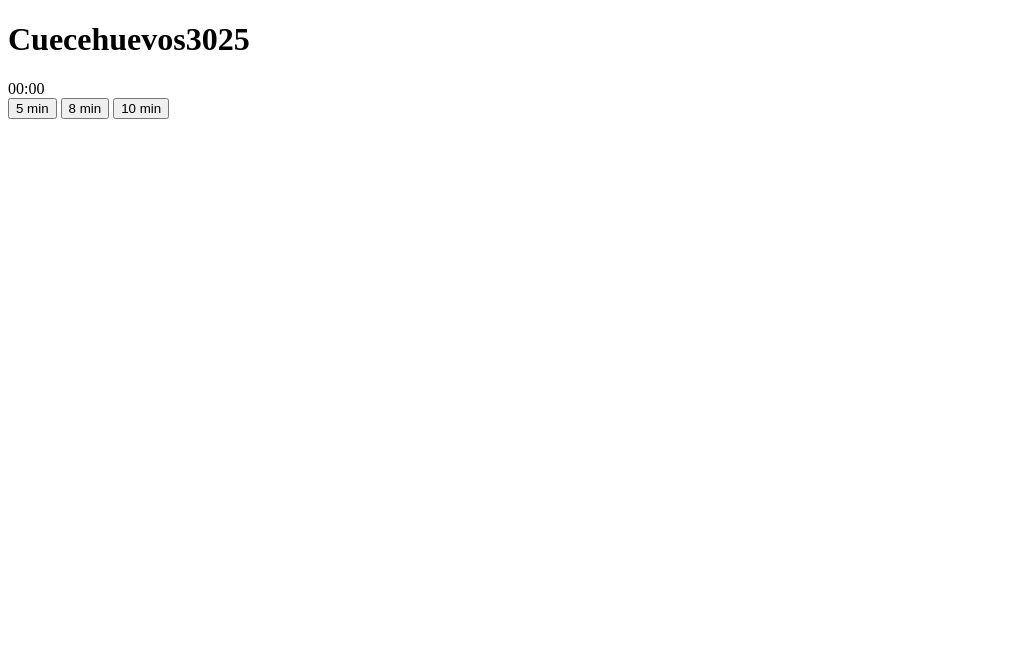
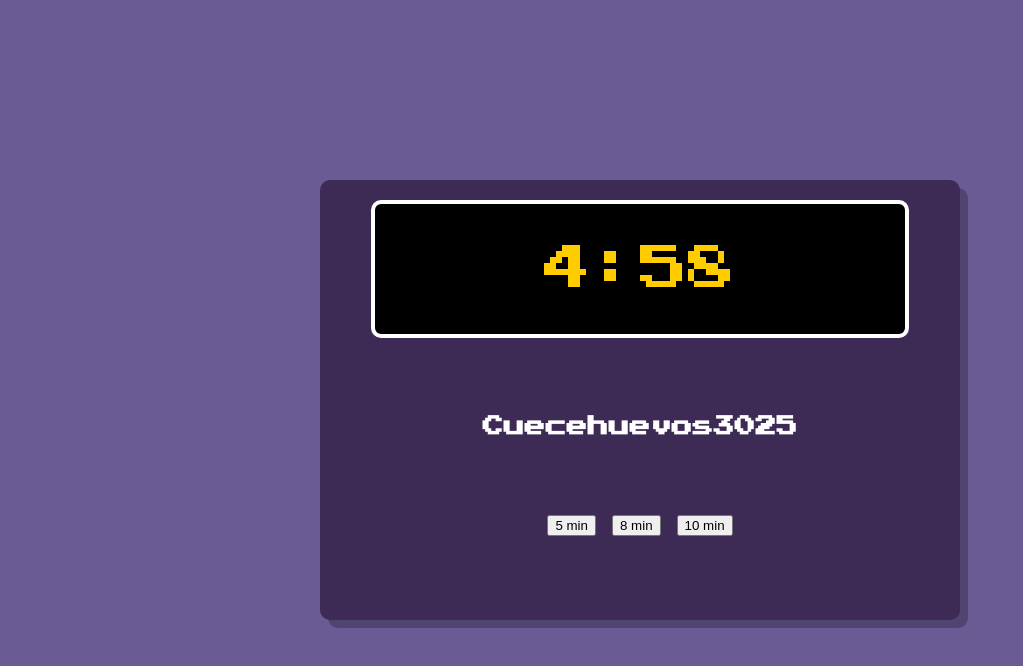
Before and after one commit to isarojodev/cuenta-huevo, a plain HTML site: page index.html in a window 1280 px wide. Both pictures are taken after a click on the button "5 min". Shown: the whole page, without its empty margins (0-1023 px from the left). Drawn offline with Linux system fonts and the light colour scheme.

Commit message:
funcionalidad con JS, falta terminar css

```diff
--- a/script.js
+++ b/script.js
@@ -0,0 +1,34 @@
+// Seleccionar elementos
+const timerDisplay = document.getElementById('timer');
+const btn5min = document.getElementById('btn-5min');
+const btn8min = document.getElementById('btn-8min');
+const btn10min = document.getElementById('btn-10min');
+
+let countdown;
+
+// Función para iniciar el temporizador
+function startTimer(minutes) {
+    const now = Date.now();
+    const then = now + minutes * 60 * 1000;
+
+    clearInterval(countdown);
+
+    countdown = setInterval(() => {
+        const secondsLeft = Math.round((then - Date.now()) / 1000);
+
+        if (secondsLeft < 0) {
+            clearInterval(countdown);
+            timerDisplay.textContent = '¡Listo!';
+            return;
+        }
+
+        const minutesLeft = Math.floor(secondsLeft / 60);
+        const seconds = secondsLeft % 60;
+        timerDisplay.textContent = `${minutesLeft}:${seconds < 10 ? '0' : ''}${seconds}`;
+    }, 1000);
+}
+
+// Eventos para los botones
+btn5min.addEventListener('click', () => startTimer(5));
+btn8min.addEventListener('click', () => startTimer(8));
+btn10min.addEventListener('click', () => startTimer(10));
--- a/styles.css
+++ b/styles.css
@@ -2,6 +2,60 @@
     --moradoClaro : #6B5B95;
     --moradoOscuro : #3D2B56;
     --colorBtn : #FF6666;
+    --colorBtnHover : #ff3333;
     --colorReloj: #FFCC00;
     --fuenteRetro : "Press Start 2P";
 }
+
+body {
+    font-family: var(--fuenteRetro);
+    background-color: var(--moradoClaro);
+    color: #fff;
+    display: flex;
+    justify-content: center;
+    align-items: center;
+    height: 100vh;
+    margin: 0;
+}
+
+.contenedor {
+    width: 600px;
+    height: 400px;
+    display: grid;
+    grid-template-rows: repeat(3);
+    text-align: center;
+    padding: 20px;
+    background-color: var(--moradoOscuro);
+    border-radius: 10px;
+    box-shadow: 8px 8px 0 rgba(0, 0, 0, 0.25);
+}
+
+h1 {
+    font-size: 21px;
+    grid-row: 2;
+    justify-content: center;
+    align-items: center;
+}
+
+.screen {
+    width: 500px;
+    height: 100px;
+    padding: 15px;
+    grid-row: 1;
+    margin: 0 auto;
+    background-color: #000;
+    border: 4px solid #ffff;
+    border-radius: 10px;
+    display: flex;
+    justify-content: center;
+    align-items: center;
+}
+
+#timer {
+    color: var(--colorReloj);
+    font-size: 48px;
+}
+
+.buttons {
+    grid-row: 3;
+}
```
Also changed, not shown: 1 other file.
